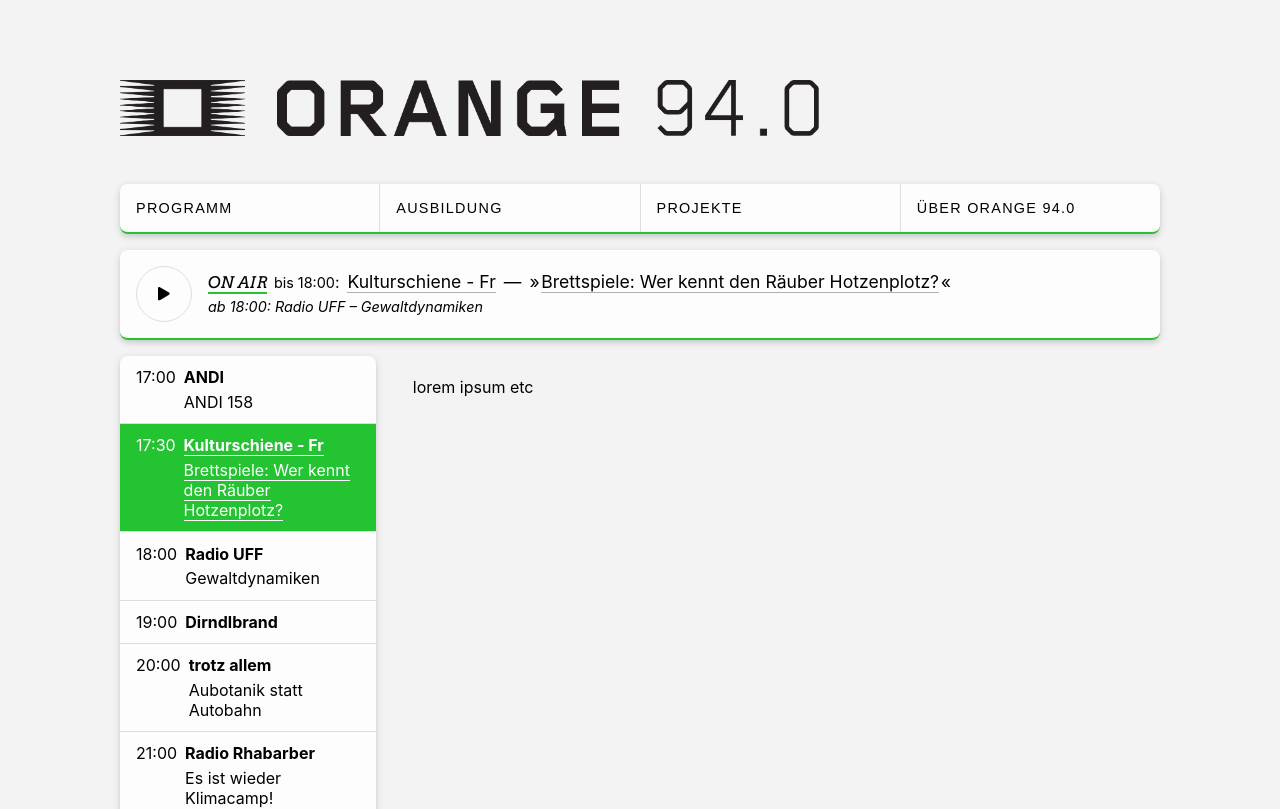
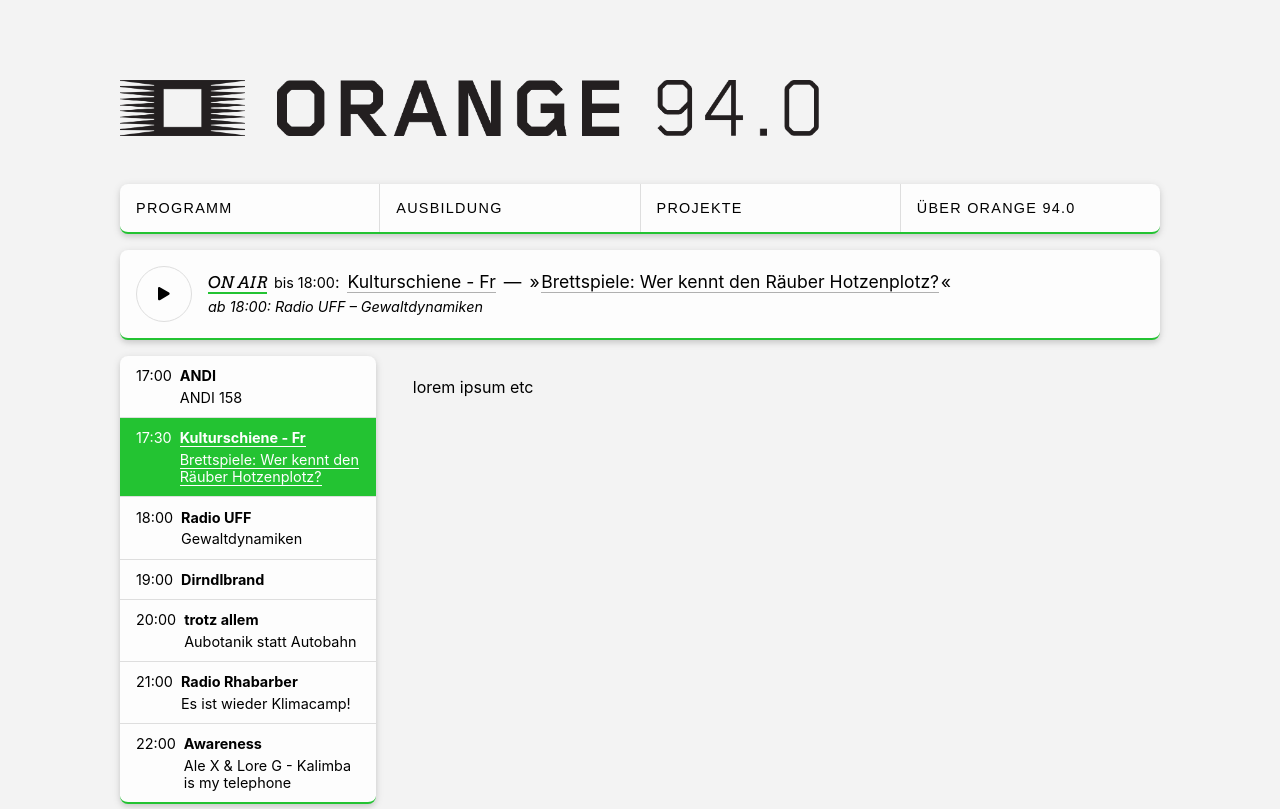
Before and after one commit to sk22/orange, a React (Create React App) app: page / in a window 1280 px wide. Shown: the top 809 px of the page. Built offline with nearby package versions, Linux system fonts and the light colour scheme.

Commit message:
change font size

```diff
--- a/src/components/Player.js
+++ b/src/components/Player.js
@@ -125,7 +125,7 @@
 const NextUp = styled.div`
   position: relative;
   grid-area: next-up;
-  font-size: 0.9rem;
+  /* font-size: 0.9rem; */
   min-height: 1.5rem;
 
   margin-top: 1.5rem;
@@ -175,6 +175,8 @@
 
 const NextUpText = styled.div`
   padding: 1rem;
+  font-size: 0.9rem;
+
   ${minLaptop(
     css`
       padding-bottom: 0;
--- a/src/components/Timetable.js
+++ b/src/components/Timetable.js
@@ -54,6 +54,7 @@
   margin: 0;
   list-style: none;
   padding: 0;
+  font-size: 0.9rem;
 `
 
 export const RawTimetable = props => (
```
